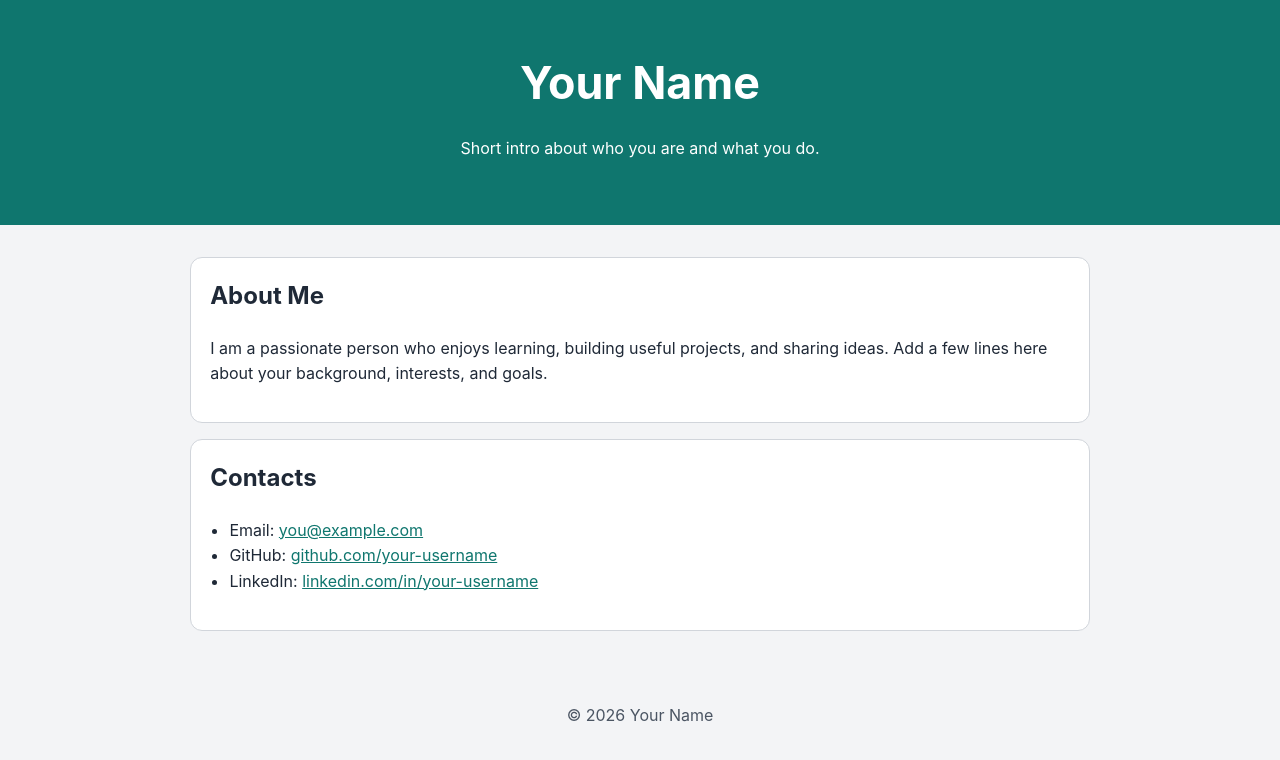
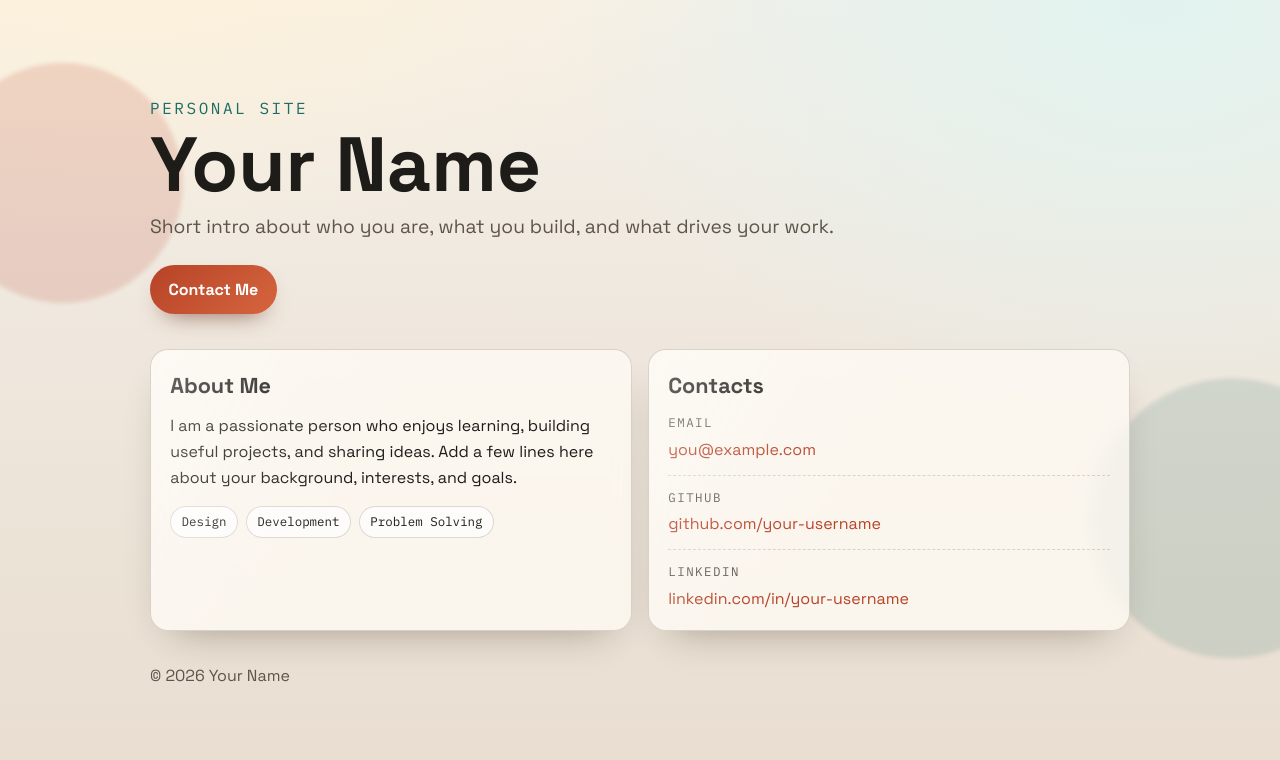
Before and after one commit to idisappear/about, a plain HTML site: page index.html in a window 1280 px wide. Drawn offline with Linux system fonts and the light colour scheme.

Commit message:
Refresh site design with animations and modern styling

```diff
--- a/index.html
+++ b/index.html
@@ -5,39 +5,60 @@
     <meta name="viewport" content="width=device-width, initial-scale=1.0" />
     <title>Your Name | About Me</title>
     <meta name="description" content="Simple personal website with about and contact information." />
+    <link rel="preconnect" href="https://fonts.googleapis.com" />
+    <link rel="preconnect" href="https://fonts.gstatic.com" crossorigin />
+    <link
+      href="https://fonts.googleapis.com/css2?family=Space+Grotesk:wght@400;500;700&family=IBM+Plex+Mono:wght@400;500&display=swap"
+      rel="stylesheet"
+    />
     <link rel="stylesheet" href="styles.css" />
   </head>
   <body>
-    <header class="hero">
-      <div class="container">
-        <h1>Your Name</h1>
-        <p>Short intro about who you are and what you do.</p>
-      </div>
+    <div class="bg-orb bg-orb-1" aria-hidden="true"></div>
+    <div class="bg-orb bg-orb-2" aria-hidden="true"></div>
+
+    <header class="hero container fade-up">
+      <p class="eyebrow">Personal Site</p>
+      <h1>Your Name</h1>
+      <p class="lead">Short intro about who you are, what you build, and what drives your work.</p>
+      <a class="cta" href="#contact">Contact Me</a>
     </header>
 
-    <main class="container">
-      <section id="about" class="card">
+    <main class="container grid">
+      <section id="about" class="card fade-up delay-1">
         <h2>About Me</h2>
         <p>
           I am a passionate person who enjoys learning, building useful projects, and sharing ideas.
           Add a few lines here about your background, interests, and goals.
         </p>
+        <div class="tags" aria-label="Interests">
+          <span>Design</span>
+          <span>Development</span>
+          <span>Problem Solving</span>
+        </div>
       </section>
 
-      <section id="contact" class="card">
+      <section id="contact" class="card fade-up delay-2">
         <h2>Contacts</h2>
-        <ul>
-          <li>Email: <a href="mailto:you@example.com">you@example.com</a></li>
-          <li>GitHub: <a href="https://github.com/your-username" target="_blank" rel="noreferrer">github.com/your-username</a></li>
-          <li>LinkedIn: <a href="https://www.linkedin.com/in/your-username" target="_blank" rel="noreferrer">linkedin.com/in/your-username</a></li>
+        <ul class="contact-list">
+          <li>
+            <span>Email</span>
+            <a href="mailto:you@example.com">you@example.com</a>
+          </li>
+          <li>
+            <span>GitHub</span>
+            <a href="https://github.com/your-username" target="_blank" rel="noreferrer">github.com/your-username</a>
+          </li>
+          <li>
+            <span>LinkedIn</span>
+            <a href="https://www.linkedin.com/in/your-username" target="_blank" rel="noreferrer">linkedin.com/in/your-username</a>
+          </li>
         </ul>
       </section>
     </main>
 
-    <footer>
-      <div class="container">
-        <p>&copy; <span id="year"></span> Your Name</p>
-      </div>
+    <footer class="container fade-up delay-3">
+      <p>&copy; <span id="year"></span> Your Name</p>
     </footer>
 
     <script>
--- a/styles.css
+++ b/styles.css
@@ -1,67 +1,277 @@
 :root {
-  --bg: #f3f4f6;
-  --text: #1f2937;
-  --card: #ffffff;
-  --accent: #0f766e;
-  --border: #d1d5db;
+  --bg: #f4efe8;
+  --bg-deep: #e8ddcf;
+  --text: #1e1c19;
+  --muted: #5d554a;
+  --card: rgba(255, 251, 245, 0.75);
+  --line: rgba(69, 58, 44, 0.18);
+  --accent: #b74327;
+  --accent-2: #1c6e62;
+  --shadow: 0 18px 40px -24px rgba(36, 21, 8, 0.45);
 }
 
 * {
   box-sizing: border-box;
 }
 
+html,
 body {
   margin: 0;
-  font-family: -apple-system, BlinkMacSystemFont, "Segoe UI", Roboto, Helvetica, Arial, sans-serif;
+  padding: 0;
+}
+
+body {
+  font-family: "Space Grotesk", "Segoe UI", sans-serif;
   color: var(--text);
-  background: var(--bg);
+  background:
+    radial-gradient(1200px 600px at 10% -10%, #fff2d8 0, transparent 55%),
+    radial-gradient(1000px 700px at 90% 0%, #e1f3ef 0, transparent 60%),
+    linear-gradient(180deg, var(--bg) 0%, var(--bg-deep) 100%);
+  min-height: 100vh;
   line-height: 1.6;
+  overflow-x: hidden;
 }
 
 .container {
-  width: min(900px, 92%);
+  width: min(980px, 92%);
   margin: 0 auto;
 }
 
-.hero {
-  background: var(--accent);
-  color: #fff;
-  padding: 3rem 0;
-  text-align: center;
+.bg-orb {
+  position: fixed;
+  border-radius: 50%;
+  pointer-events: none;
+  filter: blur(2px);
+  z-index: -1;
 }
 
-.hero h1 {
-  margin: 0 0 0.5rem;
-  font-size: clamp(2rem, 5vw, 2.8rem);
+.bg-orb-1 {
+  width: 240px;
+  height: 240px;
+  background: rgba(183, 67, 39, 0.16);
+  top: 10%;
+  left: -80px;
+  animation: floatA 12s ease-in-out infinite;
 }
 
-main {
-  padding: 2rem 0;
+.bg-orb-2 {
+  width: 280px;
+  height: 280px;
+  background: rgba(28, 110, 98, 0.14);
+  right: -110px;
+  top: 45%;
+  animation: floatB 14s ease-in-out infinite;
+}
+
+.hero {
+  padding: 6rem 0 2.2rem;
+}
+
+.eyebrow {
+  font-family: "IBM Plex Mono", monospace;
+  text-transform: uppercase;
+  letter-spacing: 0.16em;
+  color: var(--accent-2);
+  margin: 0;
+}
+
+h1 {
+  margin: 0.4rem 0 0.7rem;
+  font-size: clamp(2.2rem, 7.5vw, 4.8rem);
+  line-height: 0.95;
+}
+
+.lead {
+  max-width: 62ch;
+  color: var(--muted);
+  margin: 0 0 1.4rem;
+  font-size: clamp(1rem, 2.7vw, 1.2rem);
+}
+
+.cta {
+  display: inline-block;
+  text-decoration: none;
+  color: #fff;
+  background: linear-gradient(135deg, var(--accent), #d5653e);
+  border-radius: 999px;
+  padding: 0.72rem 1.15rem;
+  font-weight: 700;
+  transition: transform 180ms ease, box-shadow 220ms ease, filter 180ms ease;
+  box-shadow: 0 12px 24px -14px rgba(97, 36, 22, 0.8);
+}
+
+.cta:hover {
+  transform: translateY(-2px);
+  filter: saturate(1.08);
+  box-shadow: 0 18px 26px -14px rgba(97, 36, 22, 0.85);
+}
+
+.grid {
   display: grid;
+  grid-template-columns: repeat(2, minmax(0, 1fr));
   gap: 1rem;
+  padding-bottom: 2rem;
 }
 
 .card {
+  position: relative;
   background: var(--card);
-  border: 1px solid var(--border);
-  border-radius: 12px;
+  border: 1px solid var(--line);
+  border-radius: 18px;
   padding: 1.2rem;
+  backdrop-filter: blur(8px);
+  box-shadow: var(--shadow);
+  transition: transform 200ms ease, border-color 220ms ease, box-shadow 220ms ease;
+}
+
+.card::before {
+  content: "";
+  position: absolute;
+  inset: 0;
+  border-radius: inherit;
+  background: linear-gradient(120deg, rgba(255, 255, 255, 0.34), transparent 42%);
+  pointer-events: none;
+}
+
+.card:hover {
+  transform: translateY(-4px);
+  border-color: rgba(183, 67, 39, 0.28);
+  box-shadow: 0 24px 40px -26px rgba(36, 21, 8, 0.62);
 }
 
 h2 {
-  margin-top: 0;
+  margin: 0 0 0.6rem;
+  font-size: 1.35rem;
+}
+
+p {
+  margin: 0;
+}
+
+.tags {
+  margin-top: 1rem;
+  display: flex;
+  flex-wrap: wrap;
+  gap: 0.5rem;
+}
+
+.tags span {
+  font-family: "IBM Plex Mono", monospace;
+  font-size: 0.78rem;
+  border: 1px solid var(--line);
+  border-radius: 999px;
+  padding: 0.3rem 0.65rem;
+  background: rgba(255, 255, 255, 0.7);
+}
+
+.contact-list {
+  list-style: none;
+  margin: 0;
+  padding: 0;
+  display: grid;
+  gap: 0.8rem;
+}
+
+.contact-list li {
+  display: grid;
+  gap: 0.2rem;
+  border-top: 1px dashed var(--line);
+  padding-top: 0.75rem;
+}
+
+.contact-list li:first-child {
+  border-top: 0;
+  padding-top: 0;
+}
+
+.contact-list span {
+  font-family: "IBM Plex Mono", monospace;
+  font-size: 0.78rem;
+  text-transform: uppercase;
+  letter-spacing: 0.12em;
+  color: var(--muted);
 }
 
 a {
   color: var(--accent);
+  text-decoration: none;
+  text-underline-offset: 3px;
+  transition: color 180ms ease, text-decoration-color 180ms ease;
 }
 
-ul {
-  padding-left: 1.2rem;
+a:hover {
+  color: #8f2d17;
+  text-decoration: underline;
 }
 
 footer {
-  padding: 1.5rem 0 2rem;
-  text-align: center;
-  color: #4b5563;
+  padding: 0 0 2rem;
+  color: var(--muted);
 }
+
+.fade-up {
+  animation: fadeUp 680ms cubic-bezier(0.19, 1, 0.22, 1) both;
+}
+
+.delay-1 {
+  animation-delay: 100ms;
+}
+
+.delay-2 {
+  animation-delay: 210ms;
+}
+
+.delay-3 {
+  animation-delay: 300ms;
+}
+
+@keyframes fadeUp {
+  from {
+    opacity: 0;
+    transform: translateY(14px);
+  }
+  to {
+    opacity: 1;
+    transform: translateY(0);
+  }
+}
+
+@keyframes floatA {
+  0%,
+  100% {
+    transform: translate(0, 0);
+  }
+  50% {
+    transform: translate(24px, -18px);
+  }
+}
+
+@keyframes floatB {
+  0%,
+  100% {
+    transform: translate(0, 0);
+  }
+  50% {
+    transform: translate(-22px, 22px);
+  }
+}
+
+@media (max-width: 780px) {
+  .hero {
+    padding-top: 4.8rem;
+  }
+
+  .grid {
+    grid-template-columns: 1fr;
+  }
+}
+
+@media (prefers-reduced-motion: reduce) {
+  *,
+  *::before,
+  *::after {
+    animation: none !important;
+    transition: none !important;
+    scroll-behavior: auto !important;
+  }
+}
```
